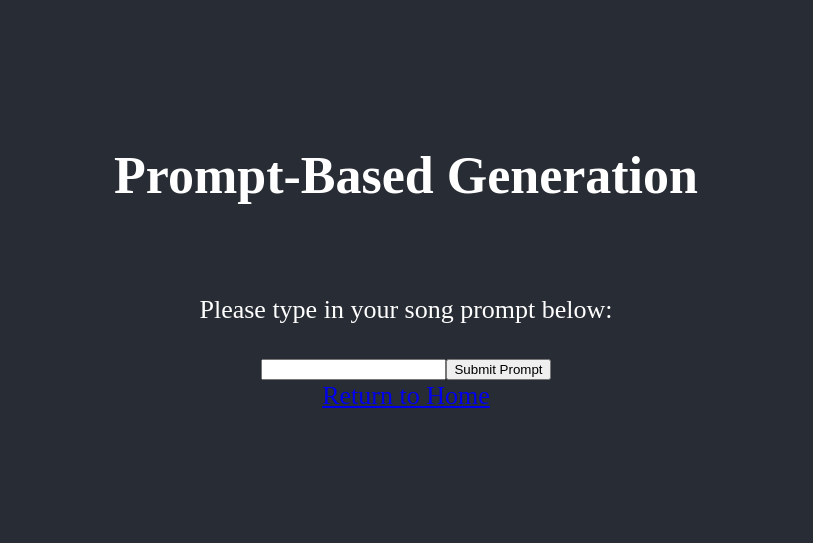
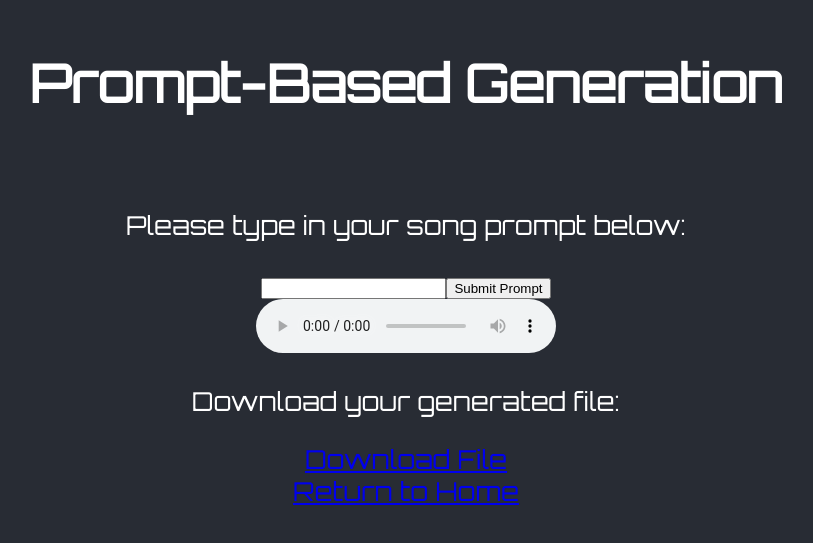
Before and after one commit to joebraha/amplify_frontend, a React (Create React App) app in the folder amp/: page /prompt in a window 1280 px wide. Shown: the part 139-682 px from the top of the page, without its empty margins (234-1047 px from the left). Built offline with nearby package versions, Linux system fonts and the light colour scheme.

Commit message:
font change

```diff
--- a/amp/public/index.html
+++ b/amp/public/index.html
@@ -5,6 +5,8 @@
     <link rel="icon" href="%PUBLIC_URL%/favicon.ico" />
     <meta name="viewport" content="width=device-width, initial-scale=1" />
     <meta name="theme-color" content="#000000" />
+    <link rel="stylesheet" href="https://fonts.googleapis.com/css?family=Orbitron&display=swap" />
+
     <meta
       name="description"
       content="Web site created using create-react-app"
--- a/amp/src/App.css
+++ b/amp/src/App.css
@@ -4,7 +4,7 @@ body {
 }
 
 body {
-  font-family: 'Indie Flower', cursive;
+  font-family: 'Orbitron', sans-serif;
 }
 
 .App {
--- a/amp/src/components/Prompt.js
+++ b/amp/src/components/Prompt.js
@@ -4,7 +4,9 @@ import '../App.css';
 
 const Prompt = () => {
   const [promptText, setPromptText] = useState("");
-  const [fileUrl, setFileUrl] = useState(null);
+  // const [fileUrl, setFileUrl] = useState(null);
+  // test fileUrl
+  const [fileUrl, setFileUrl] = useState("/Users/emmawilkins/Desktop/amplify_frontend/amp/src/Player/audios/audio1.wav");
 
   const normalize = text => {
     return text.replace(/ /g, '-');
@@ -49,7 +51,7 @@ const Prompt = () => {
           <input type="text" value={promptText} onChange={handleInputChange} />
           <button type="submit">Submit Prompt</button>
         </form>
-        {/* {fileUrl && (
+        {fileUrl && (
           <div>
             <audio controls>
               <source src={fileUrl} type="audio/wav" />
@@ -58,7 +60,7 @@ const Prompt = () => {
             <p>Download your generated file:</p>
             <a href={fileUrl} download="generated_file.wav">Download File</a>
           </div>
-        )} */}
+        )}
 
         <Link to="/">Return to Home</Link>
       </header>
```
Also changed, not shown: amp/src/logo.svg.
